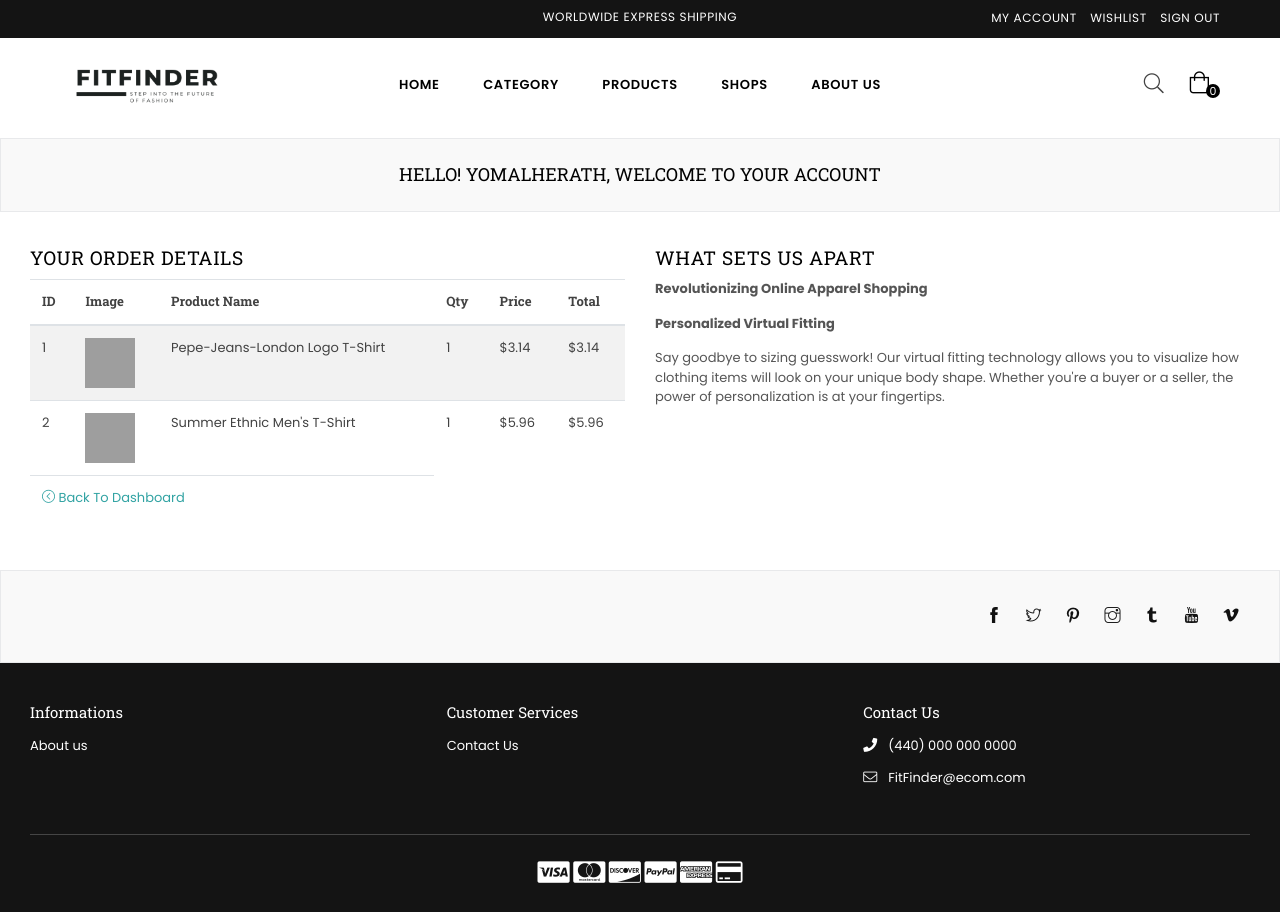
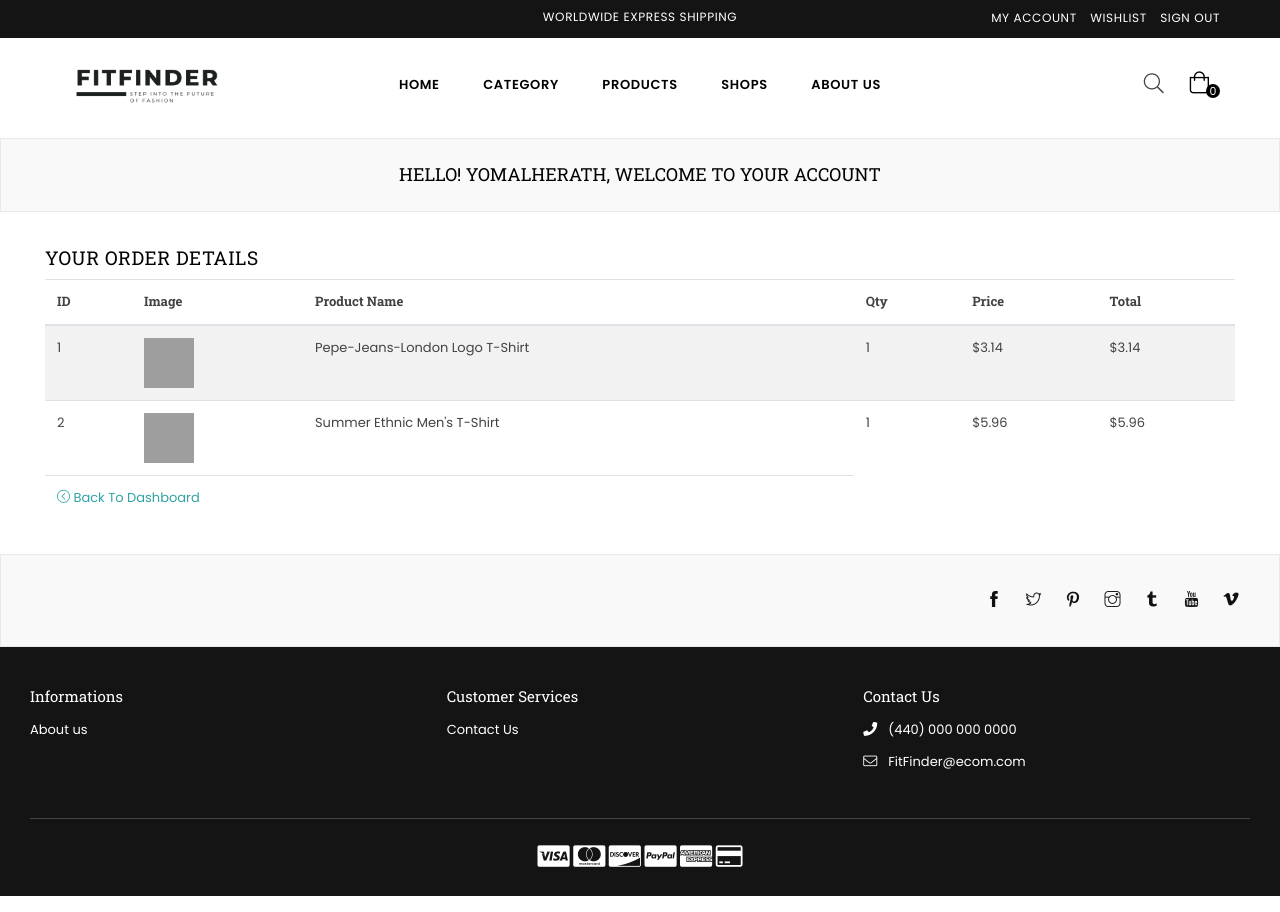
Before and after one commit to YomalHerath/FitFinder, a Django app: page /dashboard/order/2 in a window 1280 px wide. Run offline with Django 4.2, Linux system fonts and the light colour scheme; a user stored in the database is signed in; data comes from the database, SQL or seed files in the repository; both versions use the stored data as it was after the commit; parts of the project's set-up code (start-up, migrations or seed data) failed here and were passed over; some libraries are stand-ins or nearby versions; some web fonts are replaced; grey boxes are pictures that could not be loaded.

Commit message:
minor changes

```diff
--- a/static/assets/js/function.js
+++ b/static/assets/js/function.js
@@ -223,7 +223,6 @@ $(document).ready(function () {
 
     // Making Address Defualt
     $(document).on("click", ".make-default-address", function() {
-        alert("Button clicked!");
         let id = $(this).attr("data-address-id");
         let this_val = $(this);
         console.log("ID is:", id);
--- a/templates/core/dashboard.html
+++ b/templates/core/dashboard.html
@@ -57,7 +57,7 @@
                         <form class="mb-4 rte-setting border rounded" method="POST">
                             {% csrf_token %}
                             <div class="card-header">
-                                <h2 class="h2">Add New Address</h2>
+                                <h3 class="h3">Add New Address</h3>
                             </div>
                             <br>
                             <div class="row container">
@@ -78,7 +78,7 @@
 
                     <div class="rte-setting border ">
                         <div class="card-header">
-                            <h2 class="h2">Shipping Address</h2>
+                            <h3 class="h3">Shipping Address</h3>
                         </div>
                         {% for a in address %}
                         <div class="rte-setting container">
--- a/templates/core/order-detail.html
+++ b/templates/core/order-detail.html
@@ -13,8 +13,7 @@
         <!--End Page Title-->
 
         <div class="container">
-            <div class="row">
-                <div class="col-6">
+                <div class="col-12">
                     <h2>Your Order Details</h2>
                     <div class="table-responsive-sm">
                         <table class="table table-striped">
@@ -51,16 +50,7 @@
                         </table>
                     </div>
                 </div>
-                <div class="col-6 col-sm-6 col-md-6 col-lg-6">
-                	<h2 class="h2">What Sets Us Apart</h2>
-                    <p><strong>Revolutionizing Online Apparel Shopping</strong></p>
-                    <div class="rte-setting">
-                        <p><strong>Personalized Virtual Fitting</strong></p>
-                        <p>Say goodbye to sizing guesswork! Our virtual fitting technology allows you to visualize how clothing items will look on your unique body shape. Whether you're a buyer or a seller, the power of personalization is at your fingertips.</p>
-                        <p></p>
-                    </div>
-                </div>
-            </div>
+
         </div>
 
     </div>
```
Also changed, not shown: db.sqlite3.
